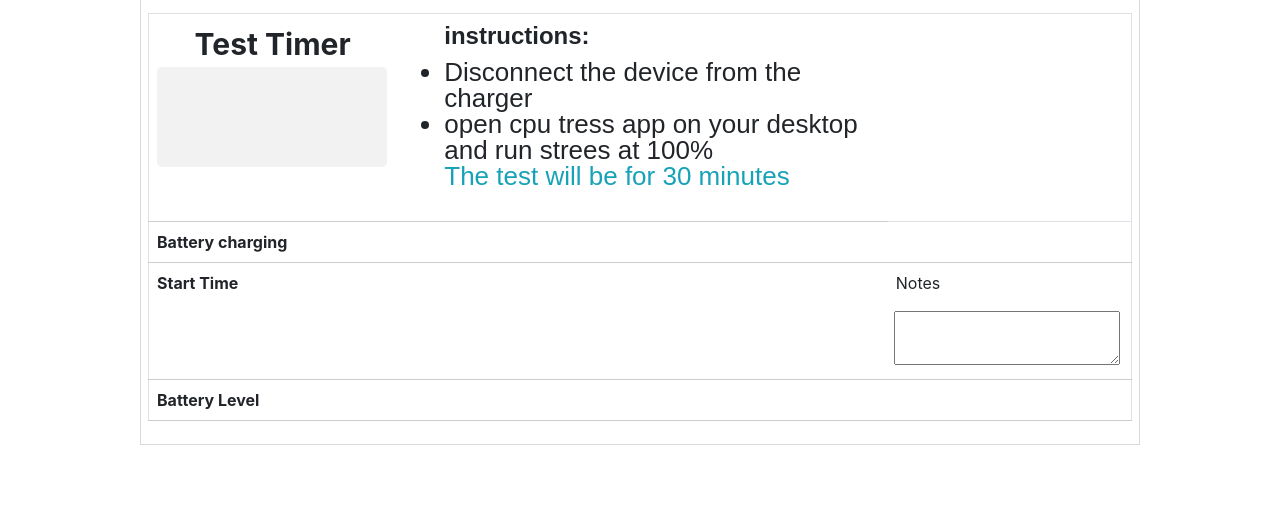
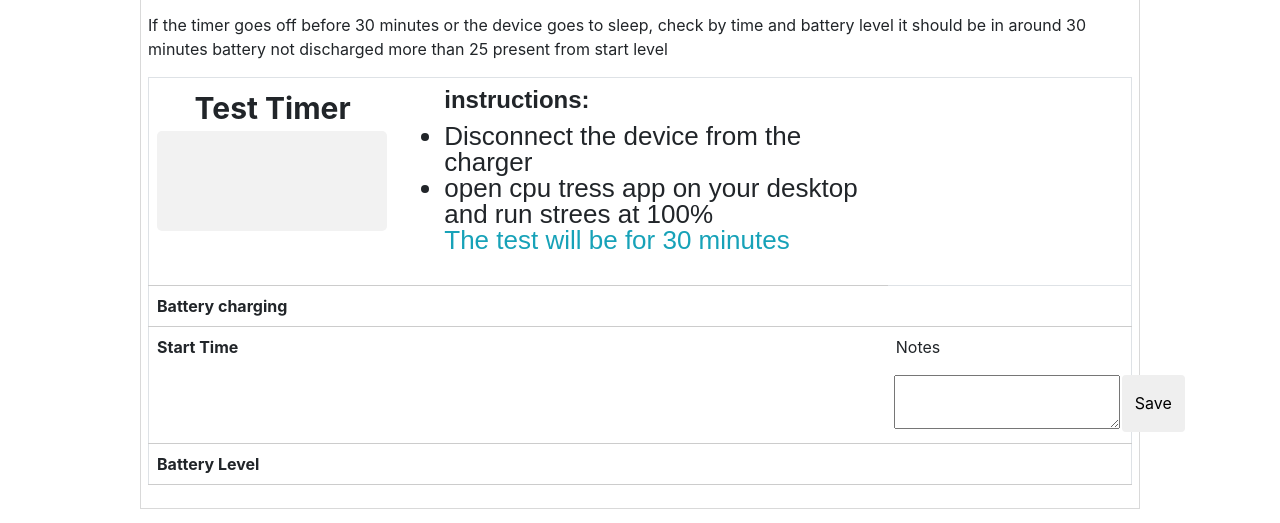
Before and after one commit to AhmedSaif0/LabtopBatteryTesting, a plain HTML site: page index.html in a window 1280 px wide. Shown: the part 85-608 px from the top of the page. Drawn offline with nearby package versions, Linux system fonts and the light colour scheme.

Commit message:
fix scrolling

```diff
--- a/index.html
+++ b/index.html
@@ -18,6 +18,10 @@
 
 <!-- Custom css -->
 <style>
+    html {
+    scroll-behavior: smooth;
+    overflow: auto;
+    }
     body{
       margin-top: 20px;
       box-sizing: border-box;
@@ -38,9 +42,7 @@
 
     }
 
-    html {
-    scroll-behavior: smooth;
-    }
+
 
     a {
       text-decoration: none;
@@ -236,10 +238,11 @@ margin-bottom: 0rem;
       <tr>
         <th scope="row">Start Time </th>
         <td><p id="timestart1"></p></td>
+        <p>If the timer goes off before 30 minutes or the device goes to sleep, check by time and battery level it should be in around 30 minutes battery  not discharged more than 25 present from start level</p>
         <td>
           <p>Notes</p>
-          <textarea class="textarea" id="textarea"></textarea>
-          <!-- <button type="button" class="btn textareabtn" id="textareabtn">Save</button> -->
+          <textarea class="textarea" id="textarea"  ></textarea>
+          <button type="button" class="btn textareabtn" id="textareabtn">Save</button>
         </td>
       </tr>
       <tr>
@@ -305,7 +308,7 @@ let levelfail = document.querySelector('.levelfail')
 
 
 // this function will display hours: minutes :ampm
-setInterval(myTimer, 1000);
+// setInterval(myTimer, 1000);
   function myTimer(){
     const date = new Date();
           var hours = date.getHours();
@@ -317,6 +320,29 @@ setInterval(myTimer, 1000);
           stime = hours +":"+ minutes +":"+ ampm
            return stime
   }
+
+
+  // let hours = 0;
+  //   let minutes = 0;
+  //   let seconds = 0;
+
+  //   const timerElement = document.getElementById("timer");
+
+  //   function myTimer() {
+  //     seconds++;
+  //     if (seconds >= 60) {
+  //       seconds = 0;
+  //       minutes++;
+  //       if (minutes >= 60) {
+  //         minutes = 0;
+  //         hours++;
+  //       }
+  //     }
+  //    return  hours + ":" + minutes + ":" + seconds;
+  //   }
+
+    setInterval(myTimer, 1000);
+
  var myTimerex = myTimer();
 
  // Battery info Api
```
